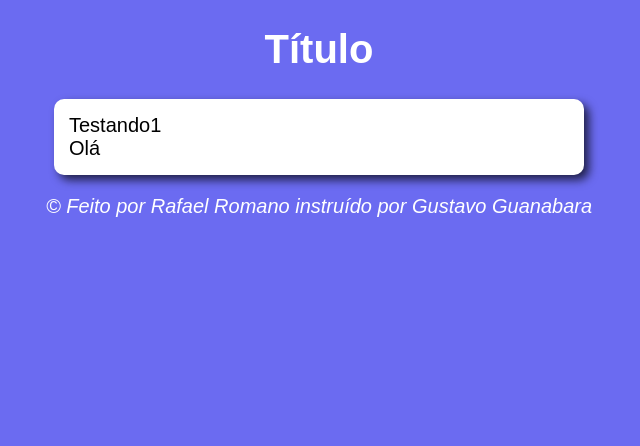
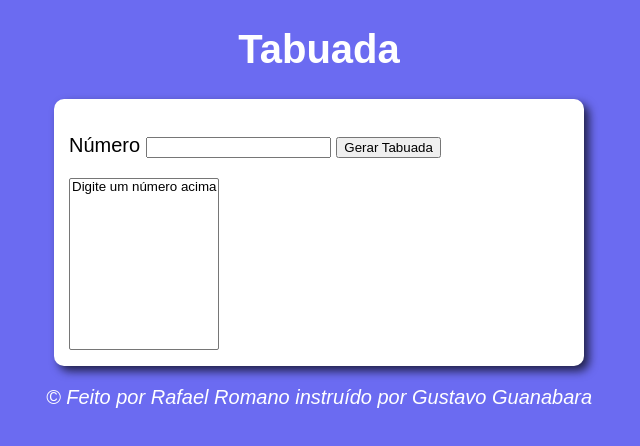
Before and after one commit to rafaelromwno/curso-em-video, a plain HTML site: page javascript/modulo e/ex002/index.html in a window 1280 px wide. Shown: the whole page, without its empty margins (321-961 px from the left). Drawn offline with Linux system fonts and the light colour scheme.

Commit message:
Finalizando o ex002 do módulo E
Tabuada!

```diff
--- a/javascript/modulo e/ex002/index.html
+++ b/javascript/modulo e/ex002/index.html
@@ -3,21 +3,28 @@
 <head>
     <meta charset="UTF-8">
     <meta name="viewport" content="width=device-width, initial-scale=1.0">
-    <title>Modelo de Exercício</title>
+    <title>Tabuada</title>
     <link rel="stylesheet" href="style.css">
 </head>
 <body>
     <header>
-        <h1>Título</h1>
+        <h1>Tabuada</h1>
     </header>
     <section>
 
         <div>
-            Testando1
+            <p>
+                <label for="txtn">Número</label>
+                <input type="number" name="num" id="txtn">
+                <input type="button" value="Gerar Tabuada" onclick="tabuada()">
+            </p>
         </div>
 
         <div>
-            Olá
+            <select name="tabuada" id="seltab" size="10">
+                <option value="">Digite um número acima</option>
+                <!-- Options -->
+            </select>
         </div>
 
     </section>
--- a/javascript/modulo e/ex002/script.js
+++ b/javascript/modulo e/ex002/script.js
@@ -0,0 +1,21 @@
+function tabuada(){
+    let numero = window.document.getElementById('txtn').value
+    let tab = window.document.getElementById('seltab')
+
+    if(numero.length == 0){
+        alert(`Por favor, digite um número!`)
+    } else{
+        numero = Number(numero)
+        tab.innerHTML = ''
+        for(var i = 0; i <= 10;i++){
+
+            let item = window.document.createElement('option')
+
+            item.text = `${numero} x ${i} = ${numero*i}`
+
+            item.value = `tab${c}`
+
+            tab.appendChild(item)
+        }
+    }
+}
```
